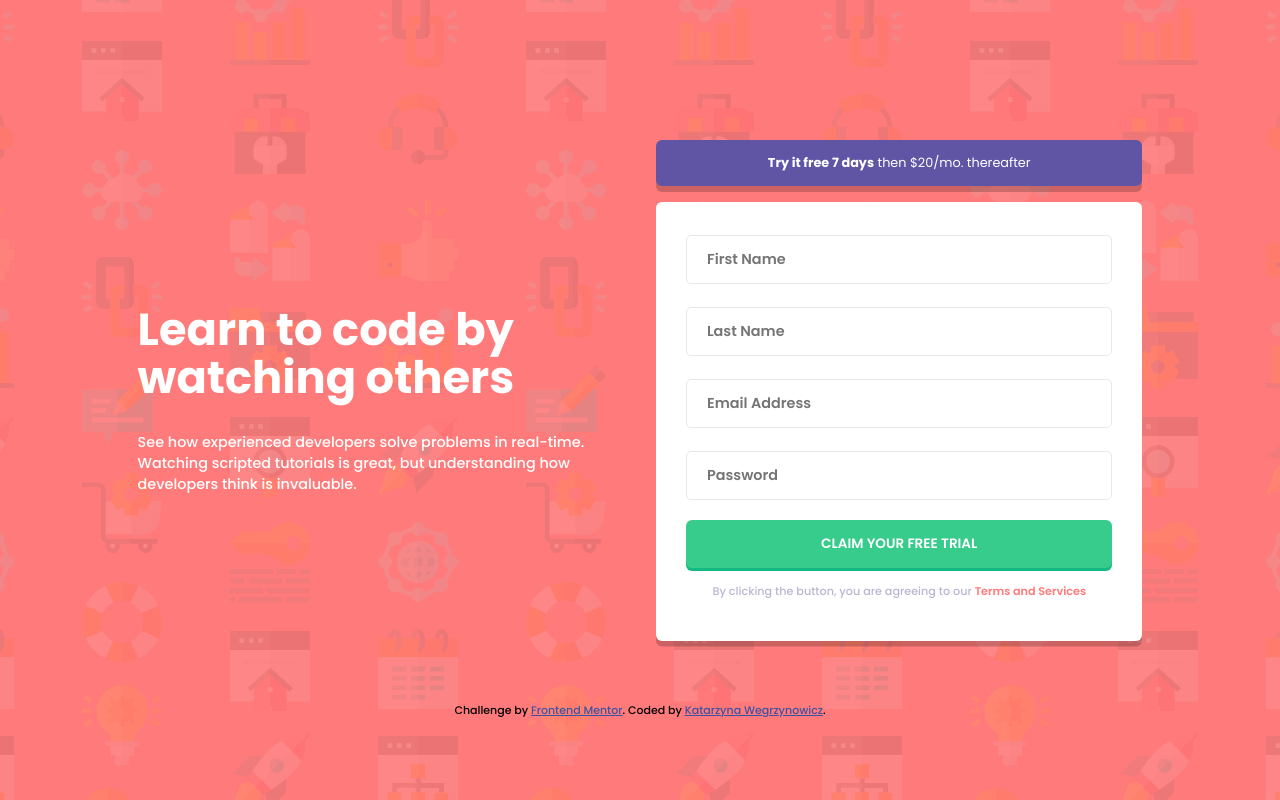
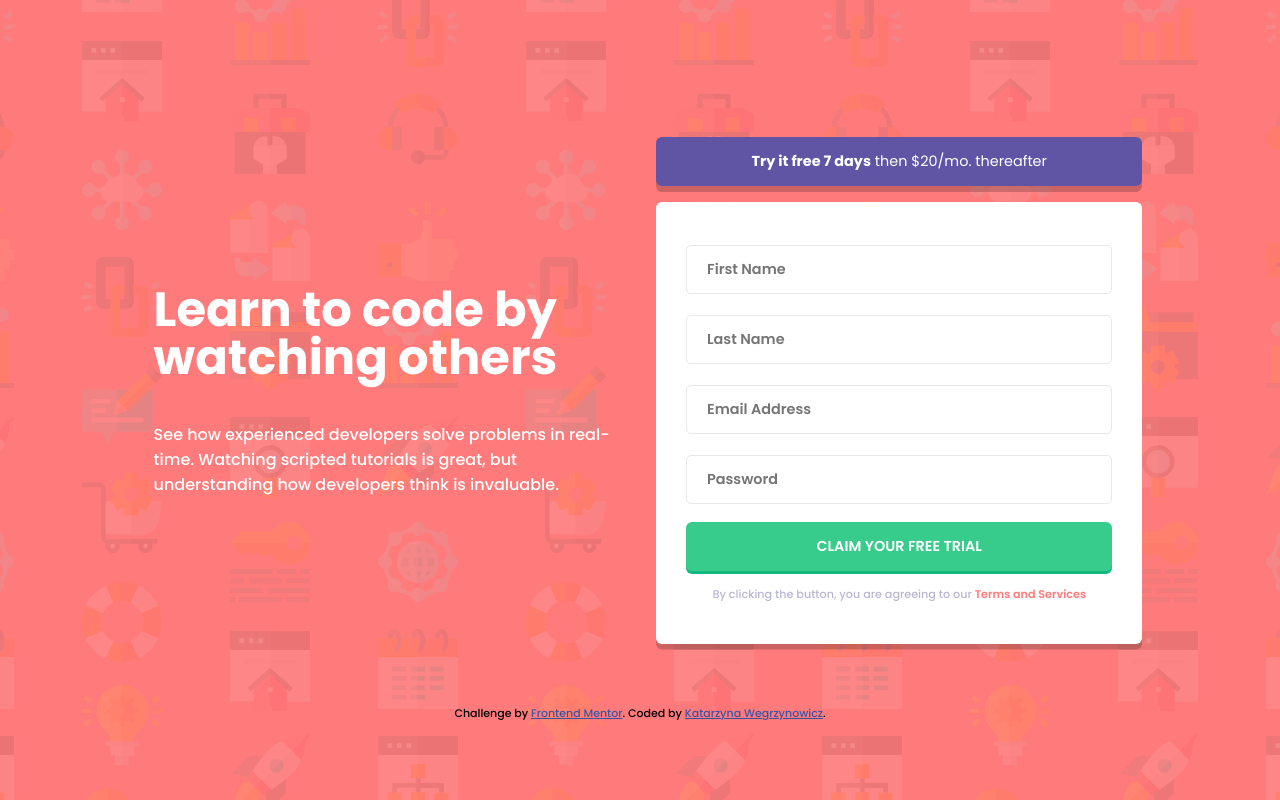
Before and after one commit to katarzyna-kw/signup_form, a React (Create React App) app: page / in a window 1280 px wide. Built offline with nearby package versions, Linux system fonts and the light colour scheme.

Commit message:
check against prototype

```diff
--- a/src/components/Form.css
+++ b/src/components/Form.css
@@ -22,7 +22,7 @@ section {
    margin: 0;
    padding: 0;
    font-weight: 400;
-   font-size: .8rem;
+   font-size: .9rem;
 }
 
 .trial-text span {
@@ -35,7 +35,7 @@ section {
    color: var(--white);
    border-radius: 6px;
    font-family: 'Poppins', sans-serif;
-   font-size: .85rem;
+   font-size: .9rem;
    background-color: var(--green);
    font-weight: 600;
    text-transform: uppercase;
@@ -53,7 +53,7 @@ form {
    flex-direction: column;
    background-color: var(--white);
    border-radius: 6px;
-   padding: 15px 30px 30px 30px;
+   padding: 25px 30px 30px 30px;
    box-shadow: 0px 5.5px 0px var(--neutral-shadow);
    /* height: 460px; */
 }
@@ -61,7 +61,7 @@ form {
 .input-container {
    position: relative;
    border: 1px solid var(--light-gray);
-   margin: 18px 0 5px 0;
+   margin: 18px 0 3px 0;
    border-radius: 5px;
    display: flex;
    justify-content: space-between;
--- a/src/components/HeaderText.css
+++ b/src/components/HeaderText.css
@@ -28,18 +28,18 @@ h2 {
    }
 
    h1, h2 {
-      margin-left: 0;
+      margin-left: 1rem;
       margin-right: 0;
    }
 
    h1 {
-      font-size: 2.8rem;
-      margin-top: 2rem;
+      font-size: 3rem;
+      margin-top: 1rem;
       line-height: 3rem;
    }
 
    h2 {
-      font-size: .9rem;
-      margin-top: -.5rem;
+      font-size: 1rem;
+      margin-top: 0rem;
    }
 }
```
